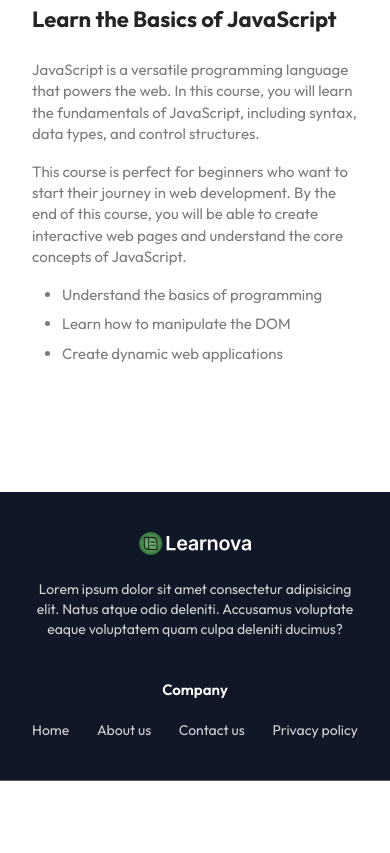
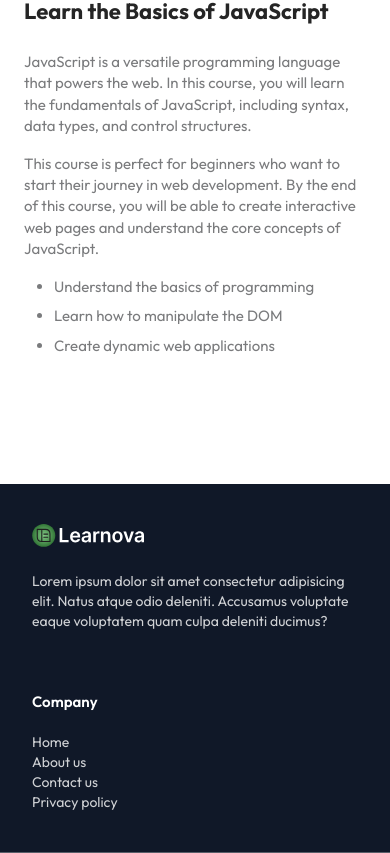
Before and after one commit to Harsimrankaur2004/lms-frontend, a React (Vite) app: page /course/605c72efb3f1c2b1f8e4e1a1 in a window 390 px wide. Shown: the part 1371-2224 px from the top of the page. Before the commit the page ends 2152 px from the top, so only its background shows below. Built offline with nearby package versions, Linux system fonts and the light colour scheme; no server answers.

Commit message:
fix: improve responsiveness on multiple pages

```diff
--- a/src/components/student/Footer.jsx
+++ b/src/components/student/Footer.jsx
@@ -3,21 +3,21 @@ import { assets } from "../../assets/assets"
 const Footer = () => {
   return (
     <footer className="bg-gray-900 md:px-36 text-left w-full mt-10">
-      <div className="flex flex-col md:flex-row items-start px-8 md:px-0 justify-center gap-10 md:gap-32 py-10 border-b border-white/30">
-        <div className="flex flex-col md:items-start items-center w-full">
+      <div className="flex flex-col lg:flex-row items-start px-8 md:px-0 justify-center gap-15 lg:gap-32 py-10 border-b border-white/30">
+        <div className="flex flex-col max-sm:items-start lg:items-start items-center w-full">
           <img src={assets.logo_dark} alt="logo" className="w-28 sm:w-32 lg:w-36" />
-          <p className="mt-6 text-center md:text-left text-sm text-white/80">Lorem ipsum dolor sit amet consectetur adipisicing elit. Natus atque odio deleniti. Accusamus voluptate eaque voluptatem quam culpa deleniti ducimus?</p>
+          <p className="mt-6 text-center max-sm:text-left lg:text-left text-sm text-white/80 ">Lorem ipsum dolor sit amet consectetur adipisicing elit. Natus atque odio deleniti. Accusamus voluptate eaque voluptatem quam culpa deleniti ducimus?</p>
         </div>
-        <div className="flex flex-col md:items-start items-center w-full">
+        <div className="flex flex-col max-sm:items-start lg:items-start items-center w-full">
           <h2 className="font-semibold text-white mb-5">Company</h2>
-          <ul className="flex md:flex-col w-full justify-between text-sm text-white/80 md:space-y-2">
+          <ul className="flex max-sm:flex-col lg:flex-col w-full justify-between text-sm text-white/80 md:space-y-2">
             <li><a href="#">Home</a></li>
             <li><a href="#">About us</a></li>
             <li><a href="#">Contact us</a></li>
             <li><a href="#">Privacy policy</a></li>
           </ul>
         </div>
-        <div className="hidden md:flex flex-col items-start w-full">
+        <div className="hidden sm:flex flex-col items-start w-full">
           <h2 className="font-semibold text-white mb-5">Subscribe to our newsletter</h2>
           <p className="text-sm text-white/80 ">The latest news, articles, and resources, sent to your inbox weekly.</p>
           <div className="flex items-center gap-2 pt-4">
--- a/src/components/student/TestimonialSections.jsx
+++ b/src/components/student/TestimonialSections.jsx
@@ -2,7 +2,7 @@ import { assets, dummyTestimonial } from "../../assets/assets"
 
 const TestimonialSections = () => {
   return (
-    <div className="pb-14 px-8 md:px-0">
+    <div className="pb-14 px-8 lg:px-0">
       <h2 className="text-3xl font-medium text-gray-800">Testimonials</h2>
       <p className="md:text-base text-gray-500 mt-3">Hear from are learners as they share their journeys of transformation, success, and how our <br /> platform has made difference in their lives.</p>
       <div className="grid grid-cols-auto gap-8 mt-14">
--- a/src/pages/educator/MyCourses.jsx
+++ b/src/pages/educator/MyCourses.jsx
@@ -13,7 +13,7 @@ const MyCourses = () => {
     dashboardData,
     setDashboardData,
     navigate,
-    setLocalStorageData
+    setLocalStorageData,
   } = useContext(AppContext);
 
   const [courses, setCourses] = useState(null);
@@ -63,7 +63,9 @@ const MyCourses = () => {
               <tr>
                 <th className="px-4 py-3 font-semibold">All Courses</th>
                 <th className="px-4 py-3 font-semibold">Students</th>
-                <th className="px-4 py-3 font-semibold">Published On</th>
+                <th className="hidden sm:table-cell px-4 py-3 font-semibold">
+                  Published On
+                </th>
                 <th className="px-4 py-3 font-semibold">Actions</th>
               </tr>
             </thead>
@@ -94,7 +96,7 @@ const MyCourses = () => {
                       </td>
 
                       {/* Date */}
-                      <td className="px-4 py-3">
+                      <td className="hidden sm:table-cell px-4 py-3">
                         {new Date(course.createdAt).toLocaleDateString()}
                       </td>
 
--- a/src/pages/student/CourseDetails.jsx
+++ b/src/pages/student/CourseDetails.jsx
@@ -128,7 +128,7 @@ const CourseDetails = () => {
 
   return courseData ? (
     <>
-      <div className="flex md:flex-row flex-col-reverse gap-10 relative items-start justify-between md:px-36 px-8 md:pt-30 pt-20 text-left">
+      <div className="flex max-md:items-center md:flex-row flex-col-reverse gap-10 relative items-start justify-between lg:px-36 px-6 md:pt-30 pt-20 text-left">
         <div className="absolute top-0 left-0 w-full h-section-height bg-linear-to-b from-green-100/70"></div>
 
         {/* left */}
@@ -263,7 +263,7 @@ const CourseDetails = () => {
           </div>
         </div>
         {/* right */}
-        <div className="max-w-course-card z-10 shadow-custom-card rounded-t md:rounded-none overflow-hidden bg-white min-w-75 sm:min-w-105">
+        <div className="max-w-course-card z-10 shadow-custom-card rounded-t md:rounded-none overflow-hidden bg-white min-w-75 sm:min-w-105 md:min-w-90">
           {playerData ? (
             <YouTube
               videoId={playerData.videoId}
--- a/src/pages/student/MyEnrollments.jsx
+++ b/src/pages/student/MyEnrollments.jsx
@@ -41,7 +41,7 @@ const MyEnrollments = () => {
   return (
     user && (
       <>
-        <div className="md:px-36 px-8 pt-10">
+        <div className="lg:px-24 2xl:px-32 px-8 pt-10">
           <h1 className="text-2xl font-semibold">My Enrollments</h1>
           <table className="md:table-auto table-fixed w-full overflow-hidden border-gray-500/20 border mt-10">
             <thead className="text-gray-900 border-b border-gray-500/20 text-sm text-left max-sm:hidden">
@@ -63,7 +63,7 @@ const MyEnrollments = () => {
                         className="w-14 sm:w-24 md:w-28"
                       />
                       <div className="flex-1">
-                        <p className="mb-1 max-sm:text-sm">
+                        <p className="mb-1 max-sm:text-sm sm:hidden md:block">
                           {course.courseTitle}
                         </p>
                         <Line
@@ -74,7 +74,7 @@ const MyEnrollments = () => {
                               progressArray[index].totalLectures) *
                               100
                           }
-                          className="bg-gray-300 rounded-full"
+                          className="bg-gray-300 rounded-full max-sm:block max-lg:hidden"
                         />
                       </div>
                     </td>
--- a/src/pages/student/Player.jsx
+++ b/src/pages/student/Player.jsx
@@ -99,7 +99,7 @@ const Player = () => {
 
   return user ? (
     <>
-      <div className="p-4 sm:p-10 flex flex-col-reverse md:grid md:grid-cols-2 gap-10 md:px-36">
+      <div className="p-4 sm:p-10 flex flex-col-reverse md:grid md:grid-cols-2 gap-10 lg:px-24 2xl:px-36">
         {/* Left */}
         <div className="text-gray-800">
           <h2 className="text-xl font-semibold">Course Structure</h2>
```
